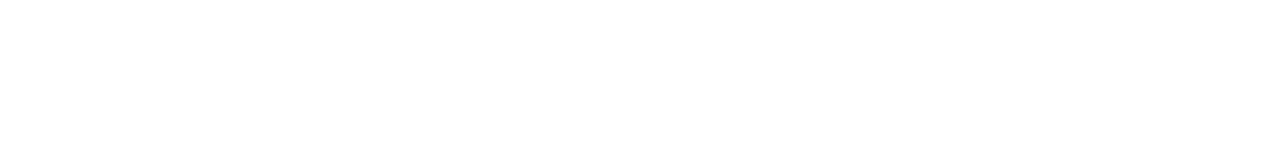
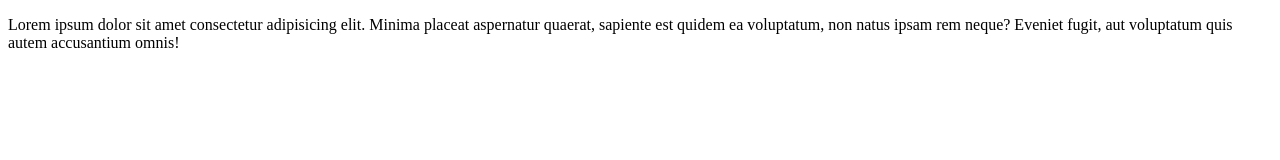
Before and after one commit to my-playing-field/github-flow-demos, a plain HTML site: page index.html in a window 1280 px wide. Drawn offline with Linux system fonts and the light colour scheme.

Commit message:
Add admin content

```diff
--- a/index.html
+++ b/index.html
@@ -8,6 +8,7 @@
 </head>
 
 <body>
+    <p>Lorem ipsum dolor sit amet consectetur adipisicing elit. Minima placeat aspernatur quaerat, sapiente est quidem ea voluptatum, non natus ipsam rem neque? Eveniet fugit, aut voluptatum quis autem accusantium omnis!</p>
 
 </body>
 
```
